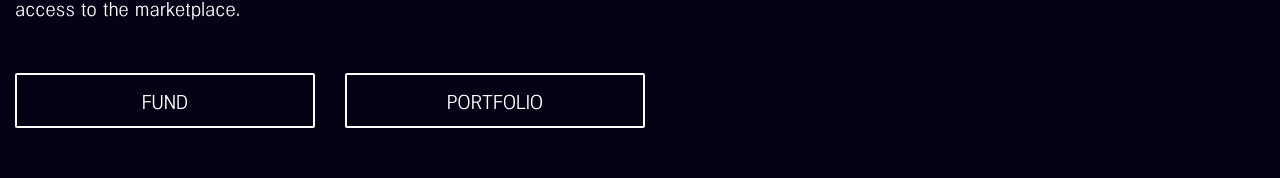
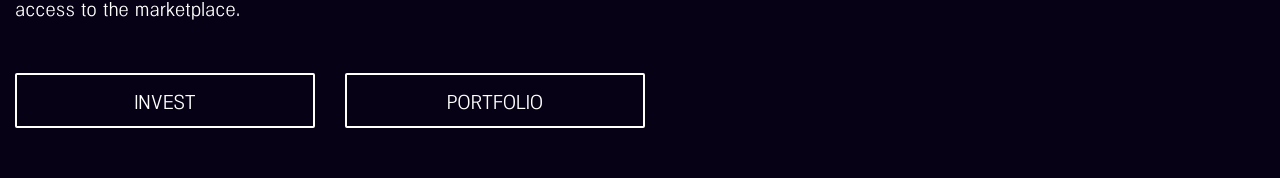
Before and after one commit to DmitryBanin/Phenomen-react-ts, a React (Create React App) app: page / in a window 1280 px wide. Shown: the part 751-929 px from the top of the page. Built offline with nearby package versions, Linux system fonts and the light colour scheme.

Commit message:
fix main-page

```diff
--- a/src/pages/main-page/main-page.tsx
+++ b/src/pages/main-page/main-page.tsx
@@ -1,5 +1,6 @@
 import './main-page-style.css';
 import { Fragment } from 'react';
+import { Link } from 'react-router-dom';
 
 function MainPage(): JSX.Element {
   return (
@@ -14,12 +15,12 @@
           blockchain companies, giving investors full access to the marketplace.
         </p>
         <nav className='main__nav'>
-          <a className='main__link' href='#'>
-            FUND
-          </a>
-          <a className='main__link' href='../page-6/page-6.html'>
+          <Link to={'/invest'} className='main__link'>
+            INVEST
+          </Link>
+          <Link to={'/portfolio'} className='main__link'>
             PORTFOLIO
-          </a>
+          </Link>
         </nav>
       </section>
 
```
